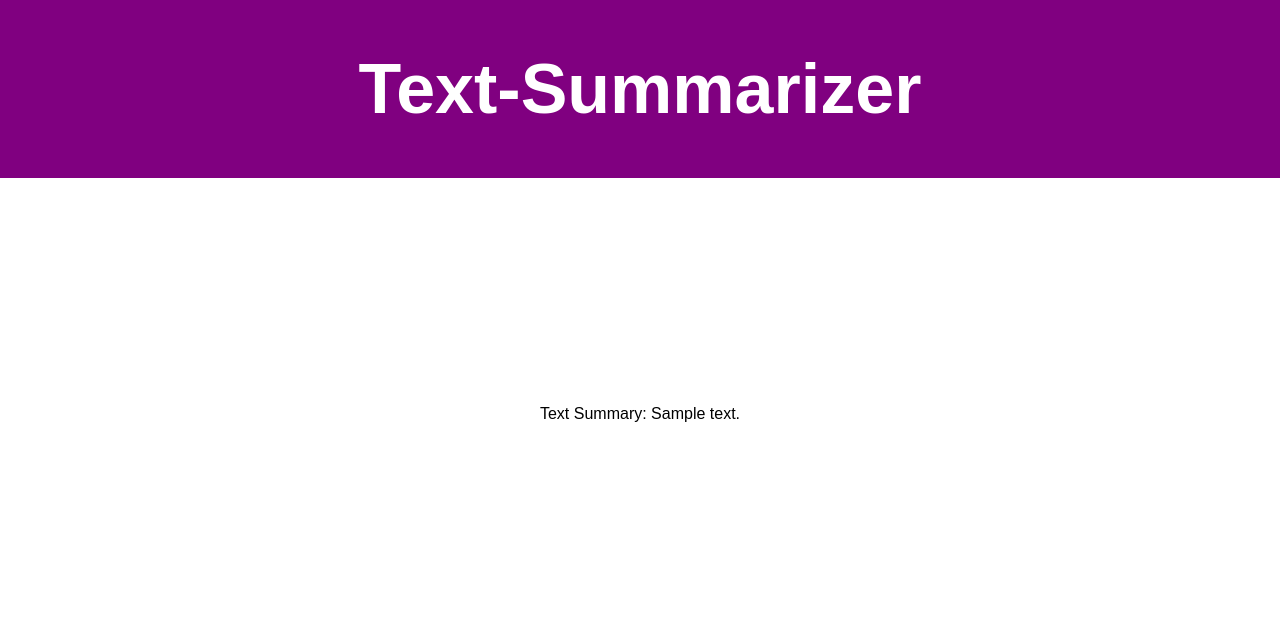
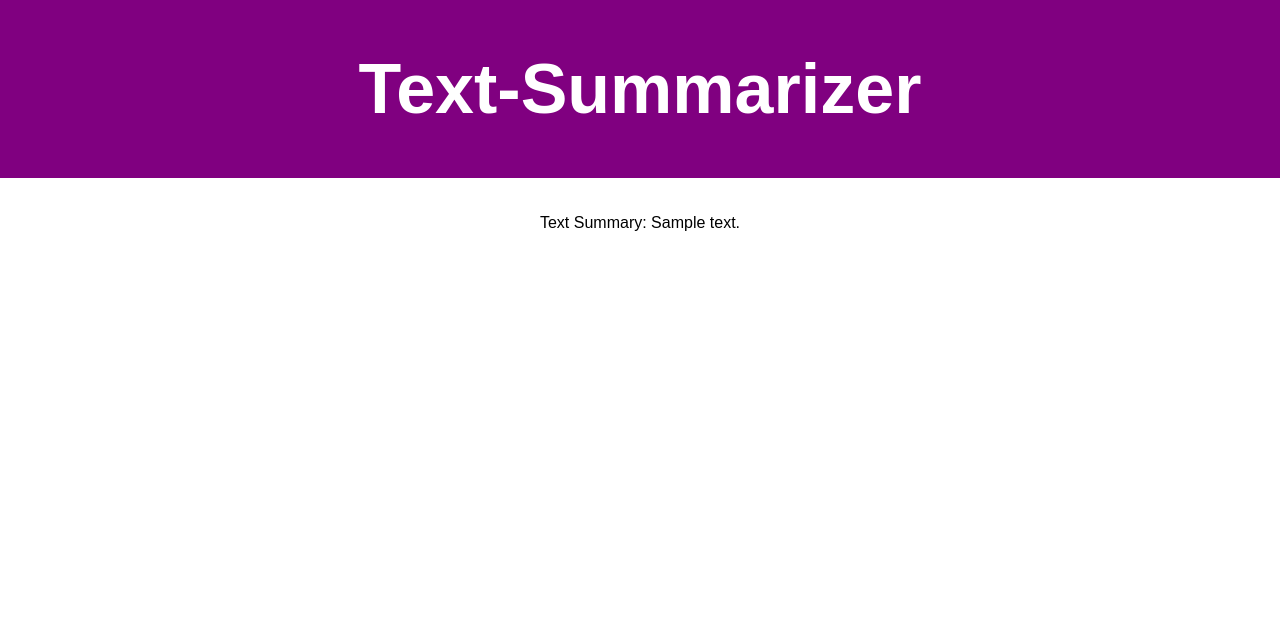
Before and after one commit to AnjaliDharmik92/Text--Summarizer, a Flask app: template templates/result.html in a window 1280 px wide. Shown: the top 626 px of the page. Run offline with Flask 3, Linux system fonts and the light colour scheme; the template is opened without the code that fills it: most values are stand-ins (such as "Sample title", 1, 10 or a date in 2020).

Commit message:
Update styles.css

```diff
--- a/static/styles.css
+++ b/static/styles.css
@@ -84,7 +84,7 @@ body{
 .results{
   display: inline-block;
   width: auto;
-  height: 429px;
-  line-height: 400px;
+  height: auto;
+  line-height: auto;
   text-align: center;
 }
```
